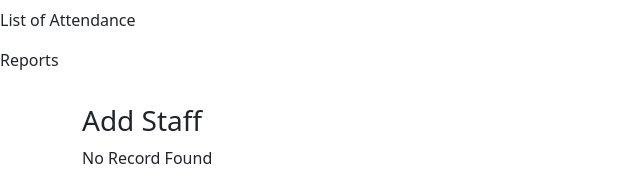
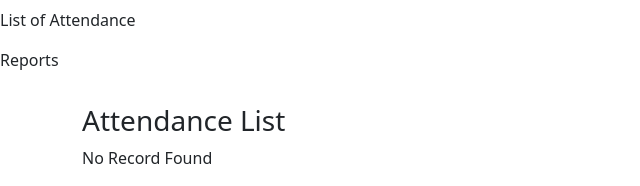
Before and after one commit to Gurudeen2/OnlineAttendanceManagementSystem, a Django app: page /attendance/all/ in a window 1280 px wide. Shown: the part 176-362 px from the top of the page, without its empty margins (0-640 px from the left). Run offline with Django 3.2, Linux system fonts and the light colour scheme; data that the repository does not hold is empty; some libraries are stand-ins or nearby versions.

Commit message:
list attendance setup

```diff
--- a/info/templates/info/listattendance.html
+++ b/info/templates/info/listattendance.html
@@ -71,7 +71,7 @@
     <div class="container py-4">
       {% include 'info/partials/_alert.html' %}
       <!-- Jumbotron Header -->
-      <h3>Add Staff</h3>
+      <h3>Attendance List</h3>
       <!-- Page Features -->
       <form method="post"></form>
       <div class="row">
```
